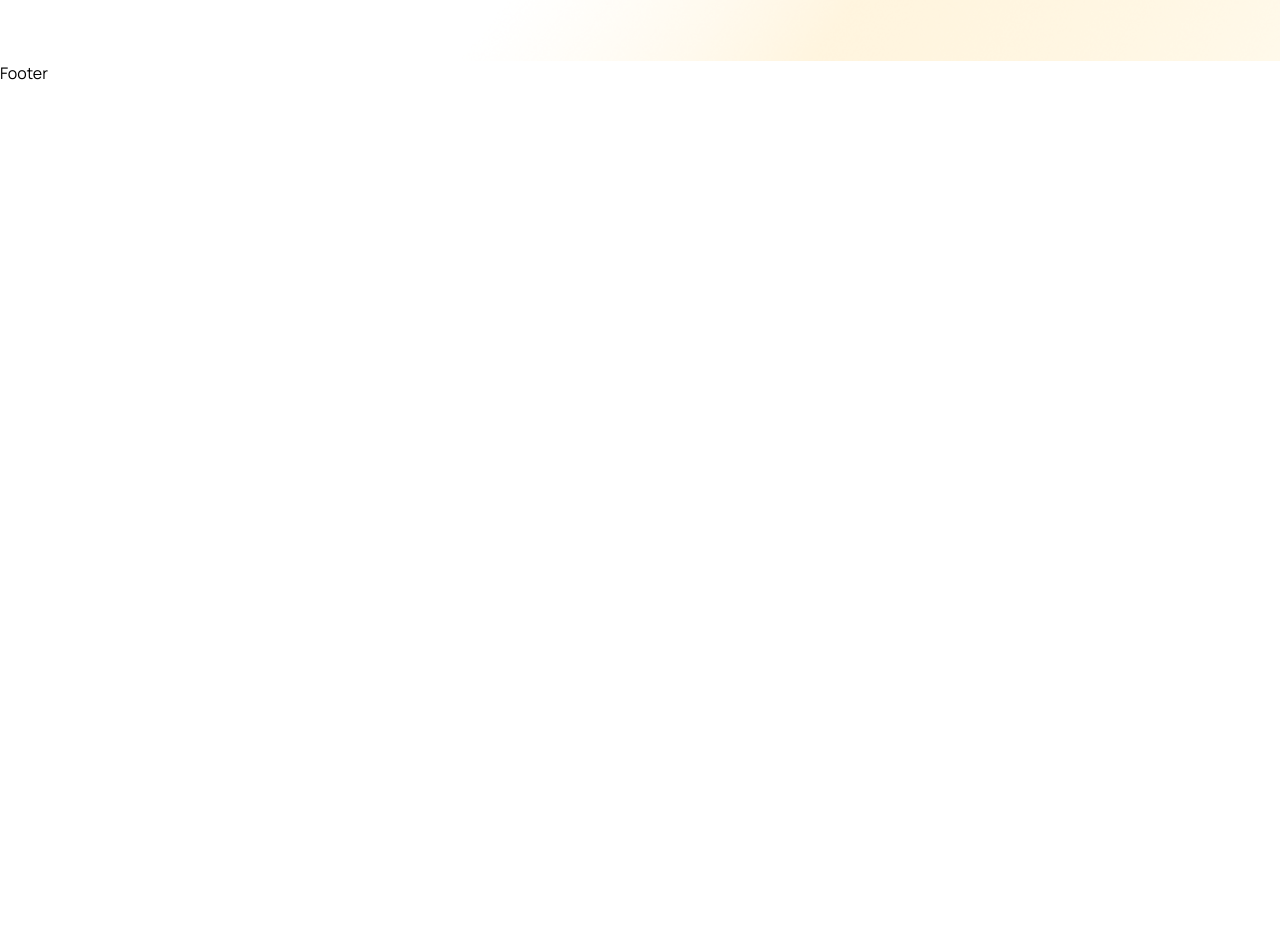
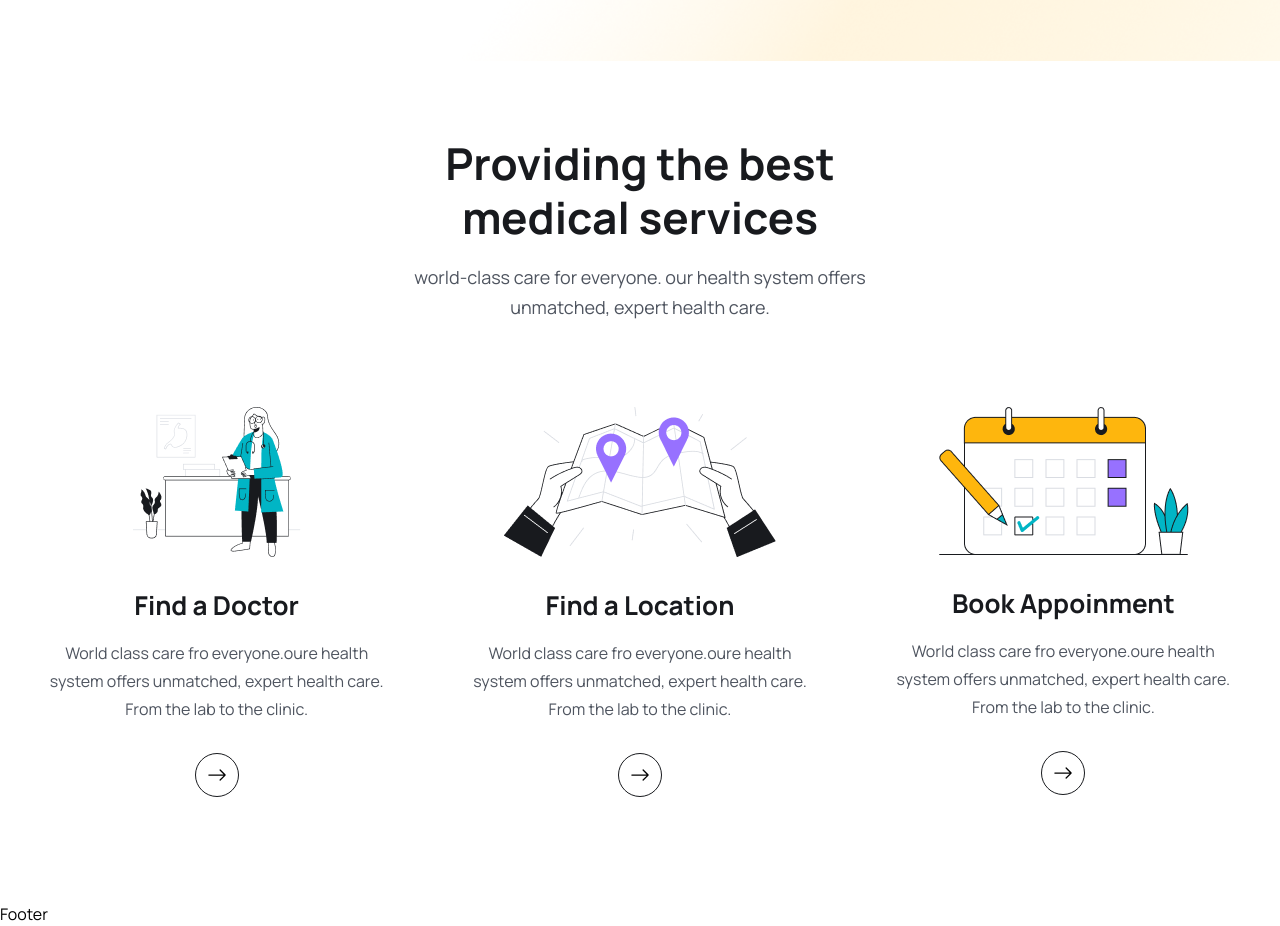
Before and after one commit to Isurulak1/Doctor_apoiment_bookingapp, a React (Vite) app in the folder frontend/: page / in a window 1280 px wide. Shown: the part 780-1706 px from the top of the page. Before the commit the page ends 865 px from the top, so only its background shows below. Built offline with nearby package versions, Linux system fonts and the light colour scheme.

Commit message:
created  hero section end

```diff
--- a/frontend/src/App.css
+++ b/frontend/src/App.css
@@ -18,6 +18,7 @@
     top: 0;
     left: 0;
     z-index: 9999;
+    background: white;
     box-shadow: 3px 3px -8px 3px #ddd;
 }
 
--- a/frontend/src/pages/Home.jsx
+++ b/frontend/src/pages/Home.jsx
@@ -3,12 +3,16 @@
 import heromimage from '../assets/images/hero-img01.png';
 import heroimg2 from '../assets/images/hero-img02.png';
 import heroimg3 from '../assets/images/hero-img03.png';
+import icon01 from '../assets/images/icon01.png';
+import icon02 from '../assets/images/icon02.png';
+import icon03 from '../assets/images/icon03.png';
+import { Link } from 'react-router-dom';
+import { BsArrowRight} from 'react-icons/bs';
 
 const Home = () => {
   return (
    <>
    {/* ==================== hero section =============== */}
-    <>
      <section className='hero_section pt-[60px] 2xl:h-[800px]'>
       <div className='container'>
         <div className='flex flex-col lg:flex-row gap-[90px] items-center justify-center'>
@@ -69,7 +73,58 @@
         </div>
       </div>
      </section>
-    </>
+
+    {/* =================== hero section end ==================    */}
+
+    <section>
+      <div className='container'>
+        <div className='lg:w-[470px] mx-auto'>
+          <h2 className='heading text-center'>
+            Providing the best medical services
+          </h2>
+          <p className='text_para text-center'>
+            world-class care for everyone. our health system offers unmatched, expert health care.
+          </p>
+        </div>
+
+        <div className='grid grid-cols-1 md:grid-cols-2 lg:grid-cols-3 gap-5 lg:gap-[30px] mt-[30px] lg:mt-[55px]'>
+
+          <div className='py-[30px] px-5'>
+              <div className='flex items-center justify-center'><img src={icon01} alt="" /></div>
+              <div className='mt-[30px]'>
+                <h2 className='text-[26px] leading-9 text-headingColor font-[700] text-center'>Find a Doctor</h2>
+                <p className='text-[16px] leading-7 text-textColor font-[400] mt-4 text-center'>World class care fro everyone.oure health system offers unmatched, expert health care. From the lab to the clinic.</p>
+                <Link to='/doctors' className='w-[44px] h-[44px] rounded-full border border-solid border-[#181A1E] mt-[30px] mx-auto flex items-center justify-center group hover:bg-primaryColor hover:border-none'>
+                  <BsArrowRight className='group-hover:text-white w-6 h-5'/>
+                </Link>
+              </div>
+          </div>
+
+          <div className='py-[30px] px-5'>
+              <div className='flex items-center justify-center'><img src={icon02} alt="" /></div>
+              <div className='mt-[30px]'>
+                <h2 className='text-[26px] leading-9 text-headingColor font-[700] text-center'>Find a Location</h2>
+                <p className='text-[16px] leading-7 text-textColor font-[400] mt-4 text-center'>World class care fro everyone.oure health system offers unmatched, expert health care. From the lab to the clinic.</p>
+                <Link to='/doctors' className='w-[44px] h-[44px] rounded-full border border-solid border-[#181A1E] mt-[30px] mx-auto flex items-center justify-center group hover:bg-primaryColor hover:border-none'>
+                  <BsArrowRight className='group-hover:text-white w-6 h-5'/>
+                </Link>
+              </div>
+          </div>
+
+          <div className='py-[30px] px-5'>
+              <div className='flex items-center justify-center'><img src={icon03} alt="" /></div>
+              <div className='mt-[30px]'>
+                <h2 className='text-[26px] leading-9 text-headingColor font-[700] text-center'>Book Appoinment</h2>
+                <p className='text-[16px] leading-7 text-textColor font-[400] mt-4 text-center'>World class care fro everyone.oure health system offers unmatched, expert health care. From the lab to the clinic.</p>
+                <Link to='/doctors' className='w-[44px] h-[44px] rounded-full border border-solid border-[#181A1E] mt-[30px] mx-auto flex items-center justify-center group hover:bg-primaryColor hover:border-none'>
+                  <BsArrowRight className='group-hover:text-white w-6 h-5'/>
+                </Link>
+              </div>
+          </div>
+
+        </div>
+      </div>
+    </section>
    </>
   )
 }
```
